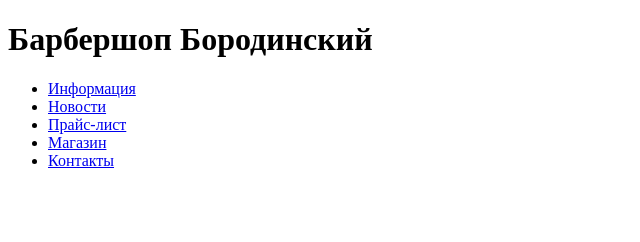
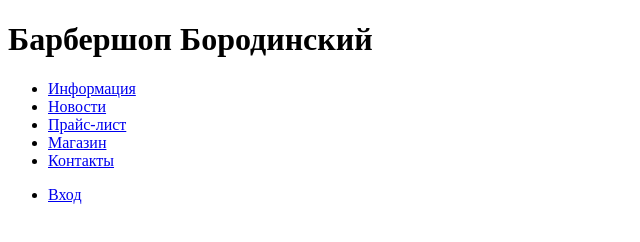
Before and after one commit to Frakir6/905665-barbershop, a plain HTML site: page index.html in a window 1280 px wide. Shown: the full height of the page, 0-640 px from the left. Drawn offline with Linux system fonts and the light colour scheme.

Commit message:
Update index.html
кнопка входа

```diff
--- a/index.html
+++ b/index.html
@@ -14,7 +14,9 @@
           <li><a href="price.html">Прайс-лист</a></li>
           <li><a href="shop.html">Магазин</a></li>
           <li><a href="contact.html">Контакты</a></li>
-
+        </ul>
+        <ul class="user-navigation">
+          <li class="login-link"><a href="#">Вход</a></li>
         </ul>
       </nav>
     </header>
```
